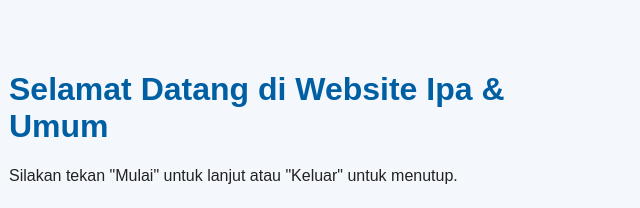
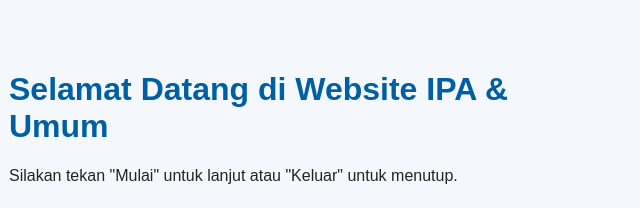
Before and after one commit to sainacoma/Ipa, a plain HTML site: page Index.html in a window 1280 px wide. Shown: the top 208 px of the page, 331-971 px from the left. Drawn offline with Linux system fonts and the light colour scheme.

Commit message:
Update Index.html

```diff
--- a/Index.html
+++ b/Index.html
@@ -1,14 +1,13 @@
-
 <!DOCTYPE html>
 <html lang="id">
 <head>
   <meta charset="UTF-8">
   <meta name="viewport" content="width=device-width, initial-scale=1">
-  <title>Beranda - Website Ipa</title>
+  <title>Beranda - Website IPA</title>
   <link rel="stylesheet" href="style.css">
 </head>
 <body>
-  <h1>Selamat Datang di Website Ipa & Umum</h1>
+  <h1>Selamat Datang di Website IPA & Umum</h1>
   <p>Silakan tekan "Mulai" untuk lanjut atau "Keluar" untuk menutup.</p>
   <button onclick="location.href='mapel.html'">Mulai</button>
   <button onclick="window.close()">Keluar</button>
```
